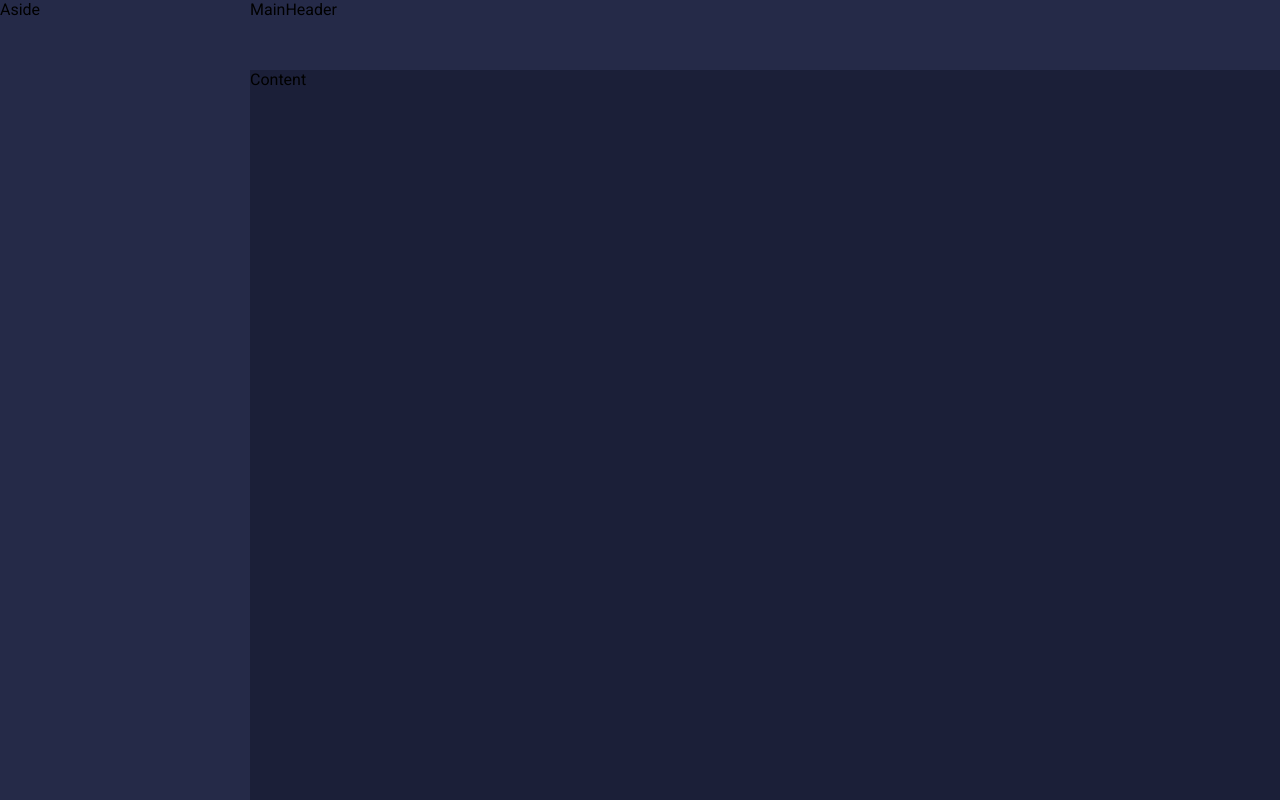
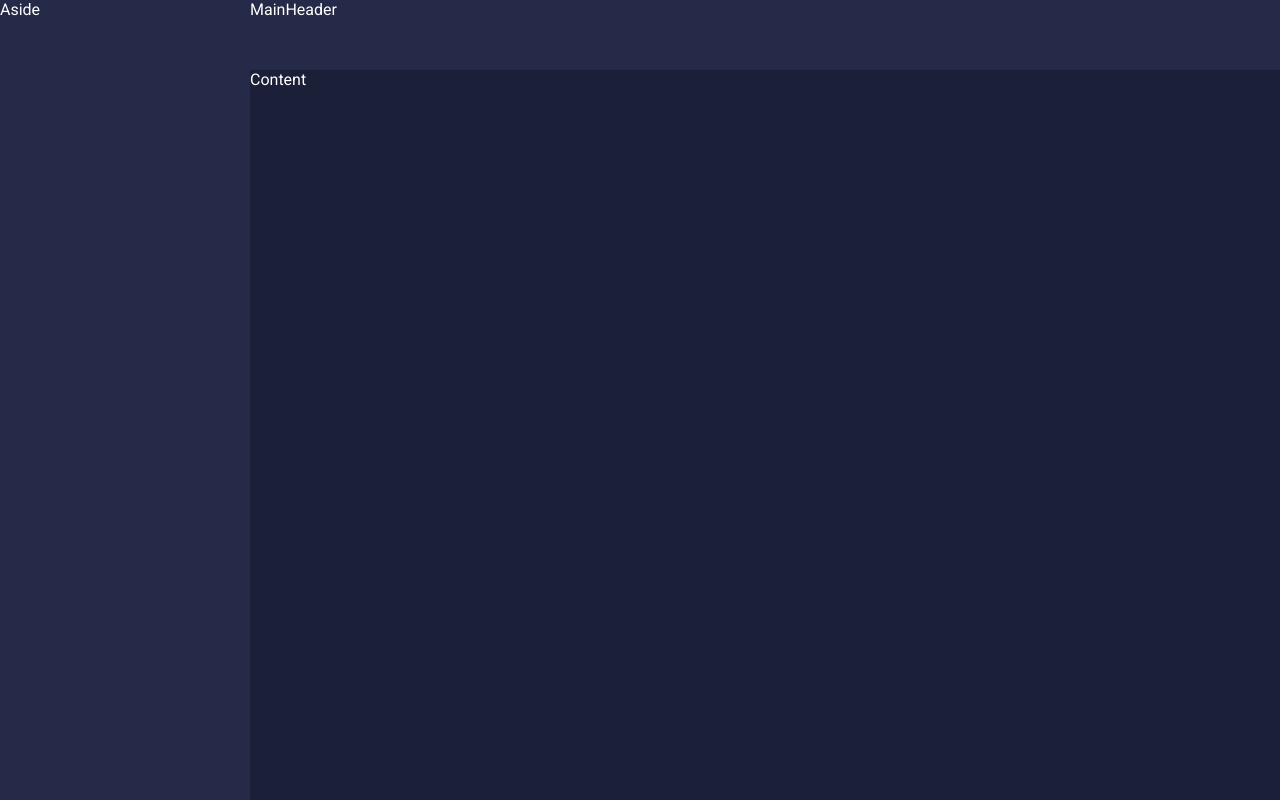
Before and after one commit to igortice/minha-carteira, a React (Create React App) app: page / in a window 1280 px wide. Built offline with nearby package versions, Linux system fonts and the light colour scheme; the HTML template or start-up script is replaced by a standard one.

Commit message:
dinamic theme

```diff
--- a/src/App.tsx
+++ b/src/App.tsx
@@ -1,14 +1,16 @@
 import React from 'react';
+import { ThemeProvider } from 'styled-components';
 
 import Layout from './components/Layout';
 import GlobalStyles from './styles/GlobalStyles';
+import dark from './styles/themes/dark';
 
 const App: React.FC = () => {
   return (
-    <>
+    <ThemeProvider theme={dark}>
       <GlobalStyles />
       <Layout />
-    </>
+    </ThemeProvider>
   );
 };
 
--- a/src/components/Aside/styles.ts
+++ b/src/components/Aside/styles.ts
@@ -2,5 +2,6 @@
 
 export const Container = styled.div`
   grid-area: AS;
-  background-color: #252A48;
+  color: ${(props) => props.theme.colors.white};
+  background-color: ${(props) => props.theme.colors.secondary};
 `;
--- a/src/components/Content/styles.ts
+++ b/src/components/Content/styles.ts
@@ -2,5 +2,6 @@
 
 export const Container = styled.div`
   grid-area: CT;
-  background-color: #1B1F38;
+  color: ${(props) => props.theme.colors.white};
+  background-color: ${(props) => props.theme.colors.primary};
 `;
--- a/src/components/MainHeader/styles.ts
+++ b/src/components/MainHeader/styles.ts
@@ -2,5 +2,6 @@
 
 export const Container = styled.div`
   grid-area: MH;
-  background-color: #252A48;
+  color: ${(props) => props.theme.colors.white};
+  background-color: ${(props) => props.theme.colors.secondary};
 `;
--- /dev/null
+++ b/src/styles/themes/dark.ts
@@ -0,0 +1,17 @@
+export default {
+  title: 'dark',
+
+  colors: {
+    primary: '#1B1F38',
+    secondary: '#252A48',
+    tertiary: '#313862',
+
+    white: '#FFF',
+    black: '#000',
+    gray: '#BFBFBF',
+
+    success: '#4E41F0',
+    info: '#F7931B',
+    warning: '#E44C4E',
+  },
+};
```
Also changed, not shown: src/styles/styled.d.ts (added, +21 -0 lines), src/styles/themes/light.ts (added, +17 -0 lines).
